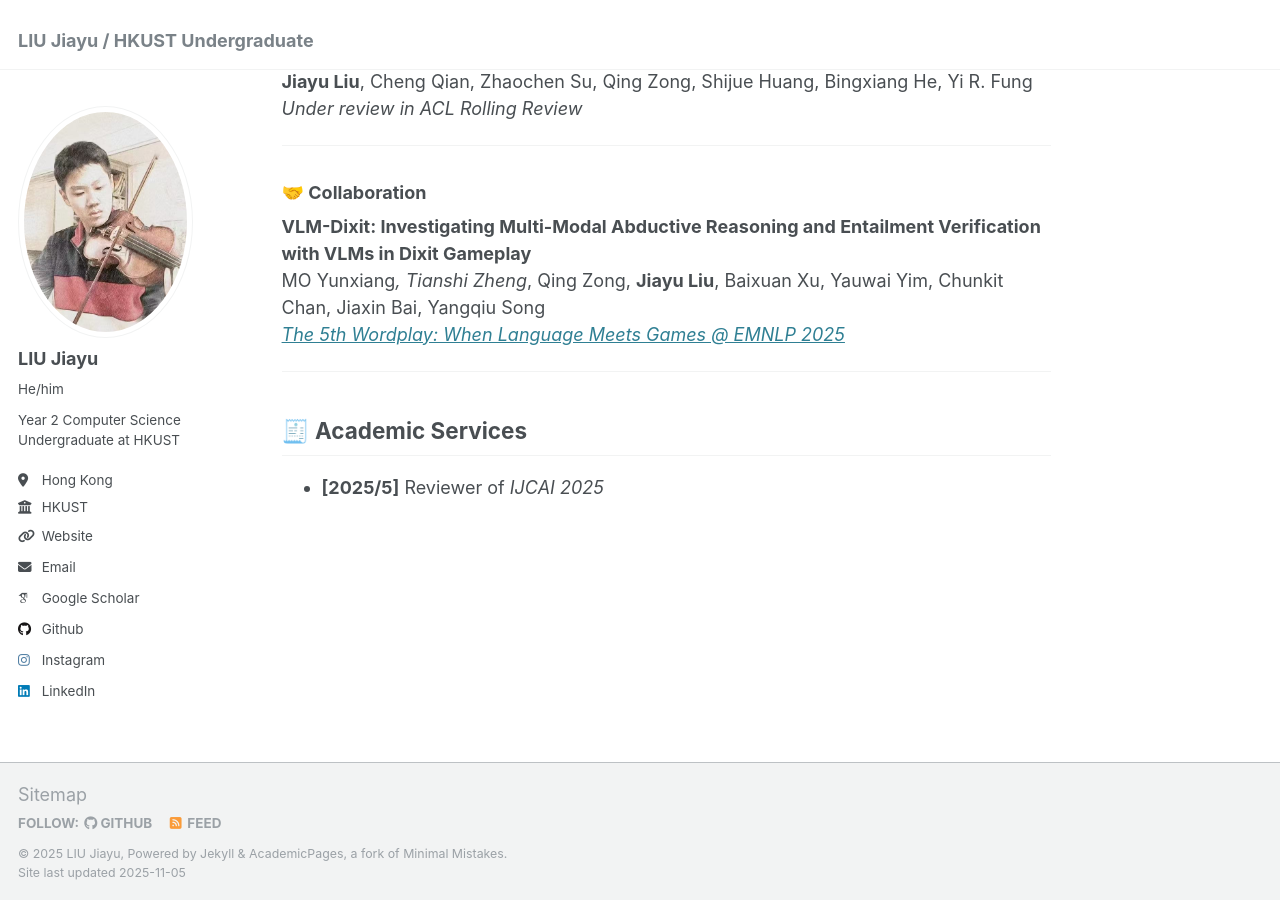
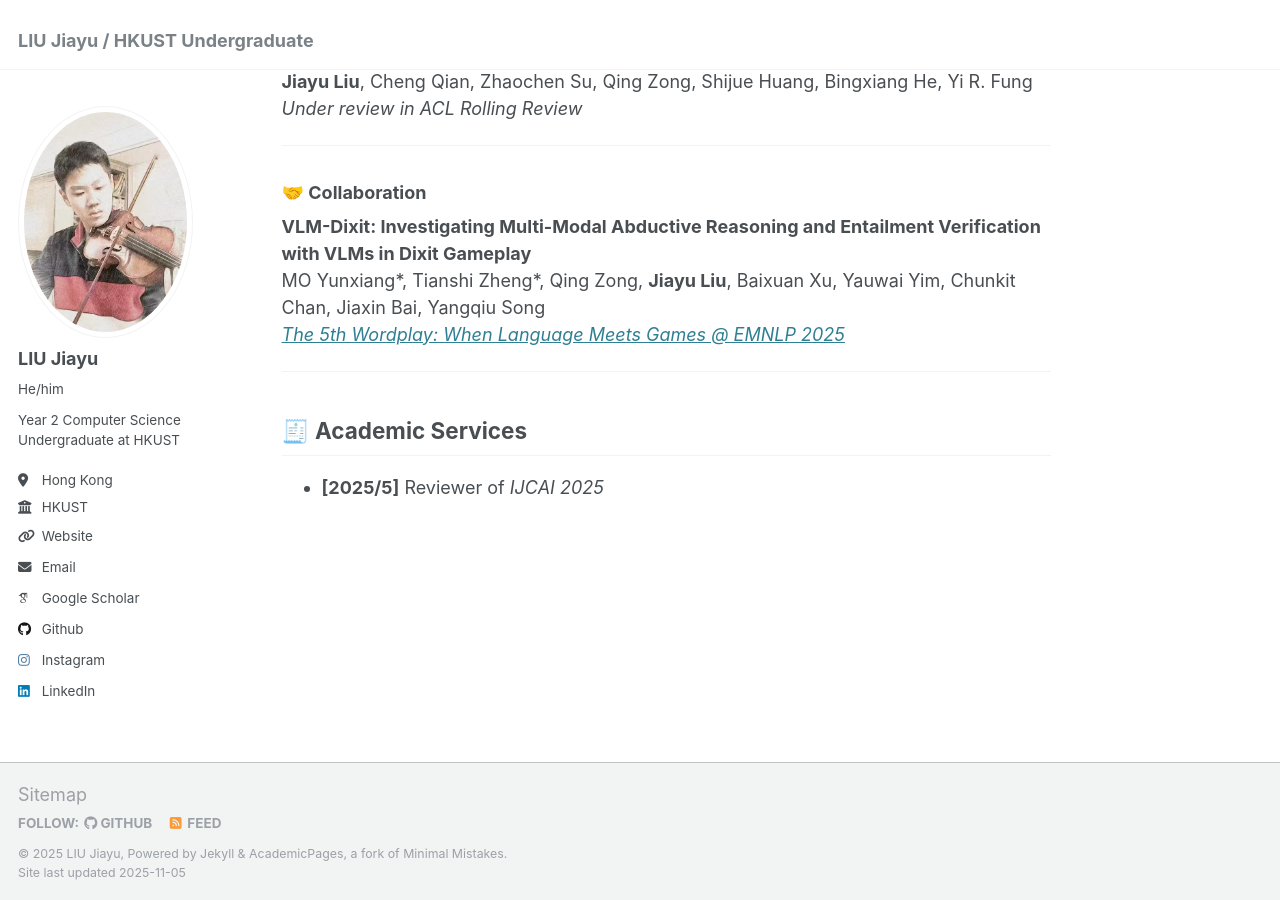
Before and after one commit to JiayuJeff/JiayuJeff.github.io, a Jekyll site: the page built from _pages/about.md, in a window 1280 px wide and 900 px high, scrolled down 2684 px. Built offline with Jekyll 4.4.1, drawn with Linux system fonts in a browser that asks for light colours; some web fonts are replaced.

```diff
--- a/_pages/about.md
+++ b/_pages/about.md
@@ -103,7 +103,7 @@ Dadi Guo\*, **Jiayu Liu\***, Zhiyuan Fan, Zhitao He, Haoran Li, Yumeng Wang, Yi
 ### 🤝 Collaboration
 
 **VLM-Dixit: Investigating Multi-Modal Abductive Reasoning and Entailment Verification with VLMs in Dixit Gameplay**
-MO Yunxiang*, Tianshi Zheng*, Qing Zong, **Jiayu Liu**, Baixuan Xu, Yauwai Yim, Chunkit Chan, Jiaxin Bai, Yangqiu Song
+MO Yunxiang\*, Tianshi Zheng\*, Qing Zong, **Jiayu Liu**, Baixuan Xu, Yauwai Yim, Chunkit Chan, Jiaxin Bai, Yangqiu Song
 [*The 5th Wordplay: When Language Meets Games @ EMNLP 2025*](https://openreview.net/group?id=EMNLP/2025/Workshop/Wordplay/Authors&referrer=%5BHomepage%5D(%2F))
 
 ---
```
